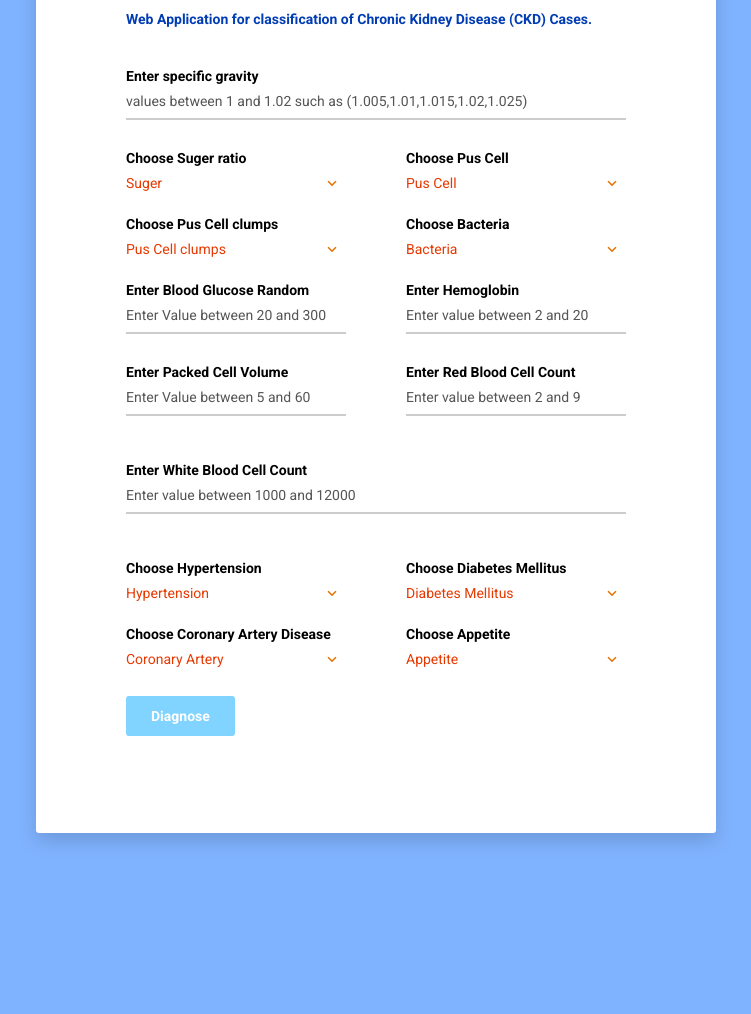
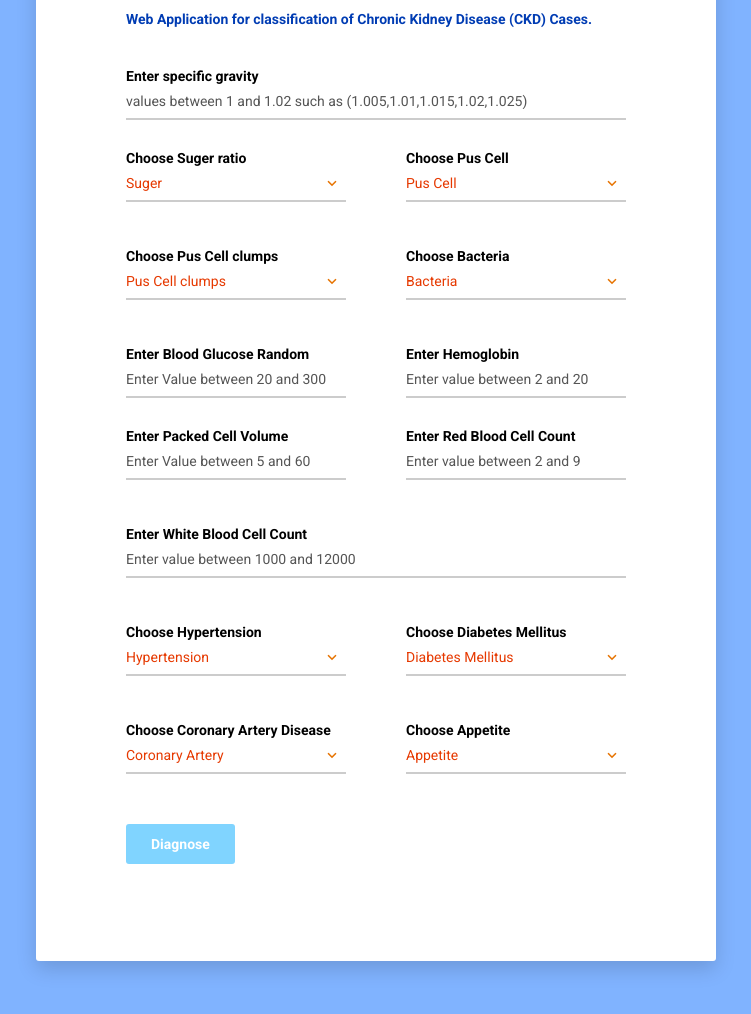
Before and after one commit to ZainabASA/Prediction-of-Chronic-Kidney-Disease-, a Flask app: page / in a window 1280 px wide. Shown: the part 404-1418 px from the top of the page, without its empty margins (264-1015 px from the left). Before the commit the page ends 1249 px from the top, so only its background shows below. Run offline with Flask 2, Linux system fonts and the light colour scheme; parts of the project's set-up code (start-up, migrations or seed data) failed here and were passed over; some libraries are stand-ins or nearby versions.

Commit message:
Edit Indexpage

```diff
--- a/templates/index.html
+++ b/templates/index.html
@@ -42,6 +42,7 @@
                         </div>
                         <div class="row row-space">
                             <div class="col-2">
+							 <div class="input-group">
 							<label style="font-weight:bold"> Choose Suger ratio</label>
                                 <div class="rs-select2 js-select-simple select--no-search">
                                         <select name="Suger" required>
@@ -56,8 +57,10 @@
                                         </select>
                                         <div class="select-dropdown"></div>
                                     </div>
+                              </div>
                             </div>
 							 <div class="col-2">
+							 <div class="input-group">
 							<label style="font-weight:bold"> Choose Pus Cell</label>
                                 <div class="rs-select2 js-select-simple select--no-search">
                                         <select name="Pus_Cell" required>
@@ -68,11 +71,12 @@
                                         <div class="select-dropdown"></div>
                                     </div>
                             </div>
-
+							</div>
 						</div>
 						<br>
 						<div class="row row-space">
                             <div class="col-2">
+						 <div class="input-group">
 							<label style="font-weight:bold"> Choose Pus Cell clumps</label>
                                 <div class="rs-select2 js-select-simple select--no-search">
                                         <select name="Pus_Cell_clumps" required>
@@ -82,8 +86,10 @@
                                         </select>
                                         <div class="select-dropdown"></div>
                               </div>
+                              </div>
                             </div>
 							 <div class="col-2">
+							   <div class="input-group">
 							<label style="font-weight:bold"> Choose Bacteria</label>
                                 <div class="rs-select2 js-select-simple select--no-search">
                                         <select name="Bacteria" required>
@@ -94,6 +100,7 @@
                                         <div class="select-dropdown"></div>
                                     </div>
                             </div>
+							</div>
 							</div>
 							<br>
 						<div class="row row-space">
@@ -133,6 +140,7 @@
 						<br>
 						<div class="row row-space">
 							<div class="col-2">
+							<div class="input-group">
 							<label style="font-weight:bold">Choose Hypertension</label>
 					            <div class="rs-select2 js-select-simple select--no-search">
                                         <select name="Hypertension" required>
@@ -143,7 +151,9 @@
                                         <div class="select-dropdown"></div>
                                 </div>
 								</div>
+								</div>
 							<div class="col-2">
+							 <div class="input-group">
 							  <label style="font-weight:bold">Choose Diabetes Mellitus</label>
                                  <div class="rs-select2 js-select-simple select--no-search">
                                         <select name="Diabetes_Mellitus" required>
@@ -154,10 +164,12 @@
                                         <div class="select-dropdown"></div>
                                 </div>
                             </div>
+							</div>
 						</div>
 						<br>
 					<div class="row row-space">
 							<div class="col-2">
+							<div class="input-group">
 							<label style="font-weight:bold">Choose Coronary Artery Disease</label>
 					            <div class="rs-select2 js-select-simple select--no-search">
                                         <select name="Coronary_Artery" required>
@@ -168,7 +180,9 @@
                                         <div class="select-dropdown"></div>
                                 </div>
 								</div>
+								</div>
 							<div class="col-2">
+							<div class="input-group">
 							  <label style="font-weight:bold">Choose Appetite</label>
                                  <div class="rs-select2 js-select-simple select--no-search">
                                         <select name="Appetite" required>
@@ -178,7 +192,7 @@
                                         </select>
                                         <div class="select-dropdown"></div>
                                 </div>
-
+                              </div>
                             </div>
 					</div>
 
```
